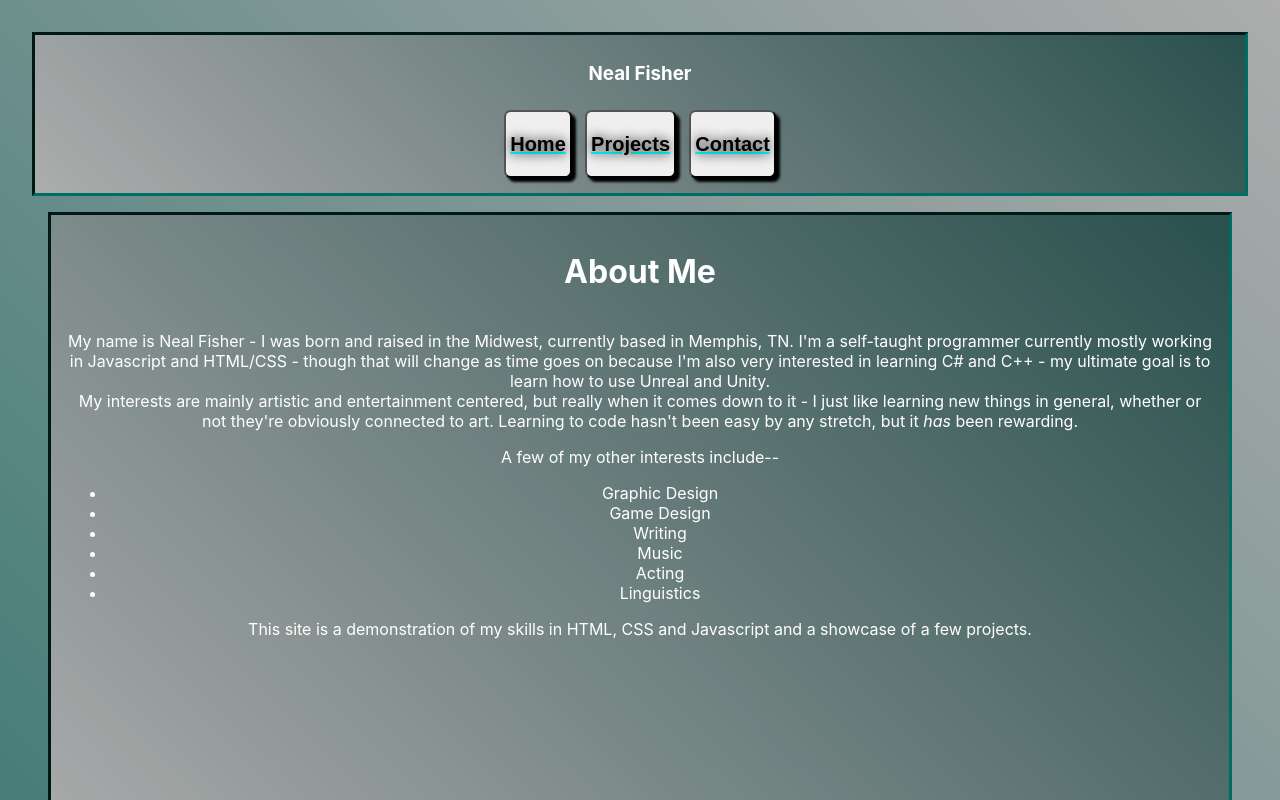
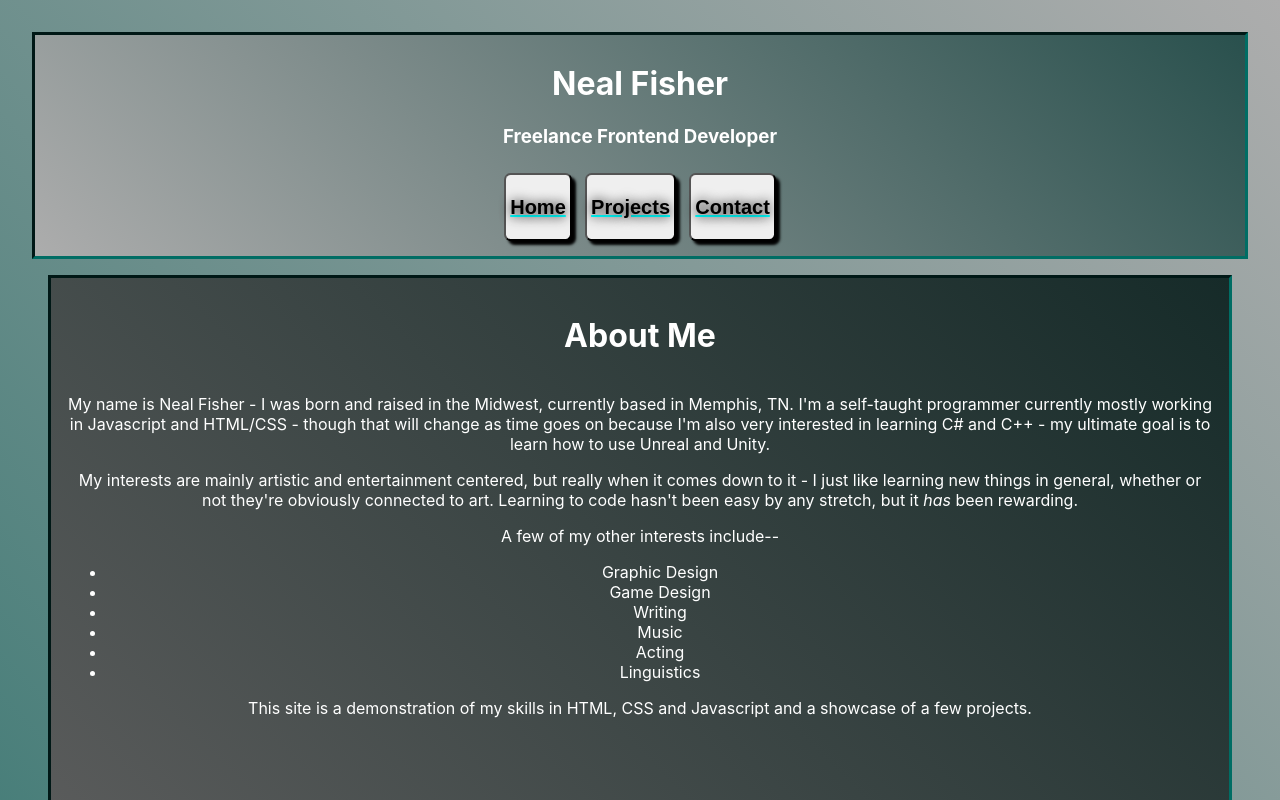
Before and after one commit to JustCallMeNed/nfisher-portfolio, a React (Create React App) app: page / in a window 1280 px wide. Shown: the top 800 px of the page. Built offline with nearby package versions, Linux system fonts and the light colour scheme.

Commit message:
GSAP/HTML adjustments

```diff
--- a/src/About.js
+++ b/src/About.js
@@ -7,8 +7,8 @@ const About = () => {
       gsap.defaults({ ease: "slow" }),
       gsap.from(".aboutHeader", { y: -10, opacity: 0, stagger: 0.5 }),
       gsap.from(".aboutMain", { y: -10, delay: 0.8, opacity: 0, stagger: 0.5 }),
-      gsap.from(".aboutList", { y: 10, delay: 0.4, opacity: 0, stagger: 0.15 }),
-      gsap.from("hr", { delay: 0.5, duration: 2, scale: 0, opacity: 0 })
+      gsap.from("hr", { delay: 0.5, duration: 2, scale: 0, opacity: 0 }),
+      gsap.from(".aboutList", { y: 10, delay: 1.8, opacity: 0, stagger: 0.15 })
     );
   }, []);
   return (
@@ -18,14 +18,15 @@ const About = () => {
         <h1>About Me</h1>
         <hr />
       </div>
-      <div className="aboutMain">
-        <p>
+      <div>
+        <p className="aboutMain">
           My name is Neal Fisher - I was born and raised in the Midwest,
           currently based in Memphis, TN. I'm a self-taught programmer currently
           mostly working in Javascript and HTML/CSS - though that will change as
           time goes on because I'm also very interested in learning C# and C++ -
           my ultimate goal is to learn how to use Unreal and Unity.
-          <br />
+        </p>
+        <p className="aboutMain">
           My interests are mainly artistic and entertainment centered, but
           really when it comes down to it - I just like learning new things in
           general, whether or not they're obviously connected to art. Learning
--- a/src/App.css
+++ b/src/App.css
@@ -73,7 +73,7 @@ button {
   margin: 1em;
   background-image: linear-gradient(
     45deg,
-    rgb(173, 173, 173),
-    /* rgb(101, 112, 111), */ rgb(41, 80, 77)
+    rgb(95, 95, 95),
+    /* rgb(101, 112, 111), */ rgb(22, 43, 41)
   );
 }
--- a/src/App.js
+++ b/src/App.js
@@ -11,22 +11,19 @@ import Contact from "./Contact";
 
 function App() {
   gsap.registerPlugin(TextPlugin);
-  // const [active, setActive] = useState(<About />);
+
   // useEffect(() => {
   //   gsap.timeline(
-  //     gsap.defaults({ ease: "back" }),
-  //     gsap.from(".container", { y: -100, opacity: 0, stagger: 0.3 }),
-  //     gsap.from("button", { delay: 0.8, opacity: 0, stagger: 0.25 }),
+  //     gsap.defaults({ scale: 0, ease: "slow" }),
+  //     gsap.from(".container", { opacity: 0, stagger: 0.3 }),
   //     gsap.from(".Active", { delay: 0.5, opacity: 0 })
   //   );
-  // }, [active]);
+  // }, []);
 
   return (
     <div className="App">
       <Router>
-        <Navbar
-        // active={active} setActive={setActive}
-        />
+        <Navbar />
         <div className="Active">
           <Routes>
             <Route path="/" element={<About />} />
--- a/src/components/Navbar.js
+++ b/src/components/Navbar.js
@@ -17,7 +17,8 @@ const Navbar = () => {
       <div className="container">
         <div className="Nav">
           <div className="navHeader">
-            <h3>Neal Fisher</h3>
+            <h1>Neal Fisher</h1>
+            <h3>Freelance Frontend Developer</h3>
           </div>
           <div className="NavList">
             <Link to="/">
```
